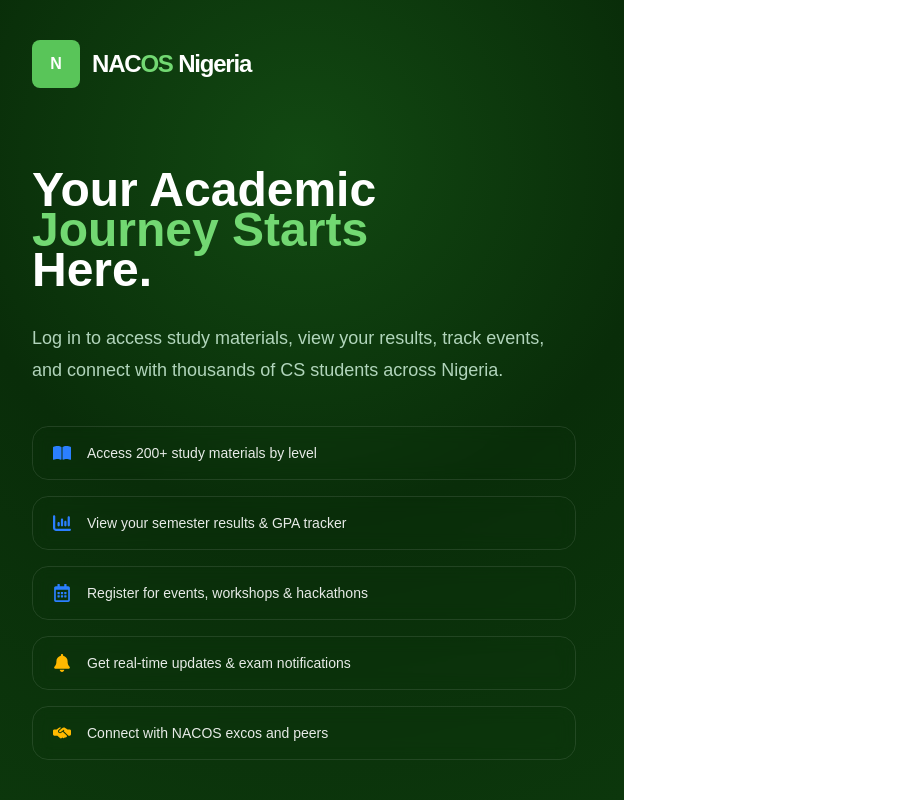
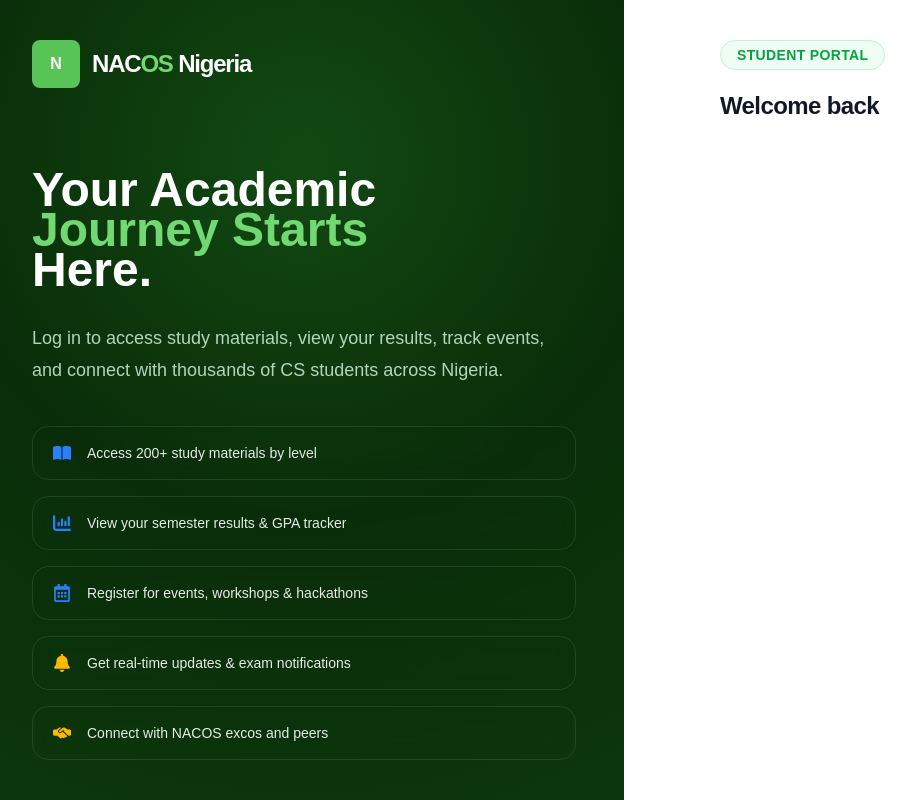
Before and after one commit to Lan5555/nacos-wesite, a Next.js app: page /login in a window 1280 px wide. Shown: the whole page, without its empty margins (16-932 px from the left). Built offline with nearby package versions, Linux system fonts and the light colour scheme.

Commit message:
feat: add login form component

```diff
--- /dev/null
+++ b/src/components/auth/LoginForm.tsx
@@ -0,0 +1,10 @@
+export default function LoginForm() {
+    return (
+        <div className="w-full max-w-md">
+            <div className="mb-5 inline-flex rounded-full bg-green-50 border border-green-200
+                            px-4 py-1 text-sm font-semibold text-green-600 tracking-wide">STUDENT PORTAL</div>
+            <h2 className="text-2xl font-extrabold text-gray-900 tracking-tight mb-1">Welcome back</h2>
+        </div>
+
+    )
+}
```
